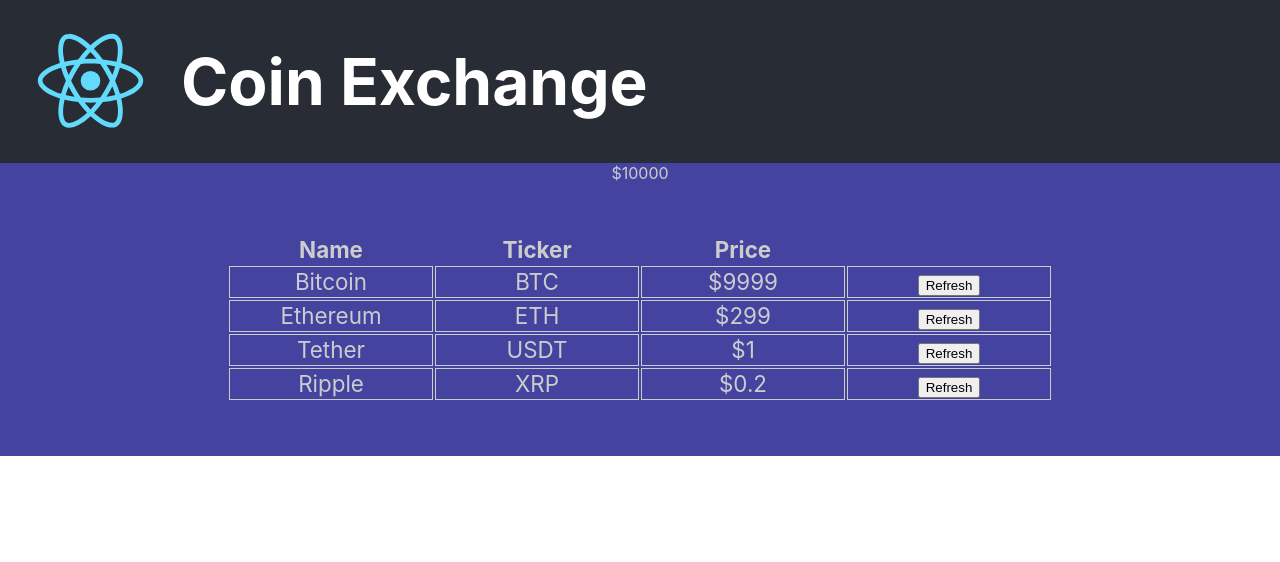
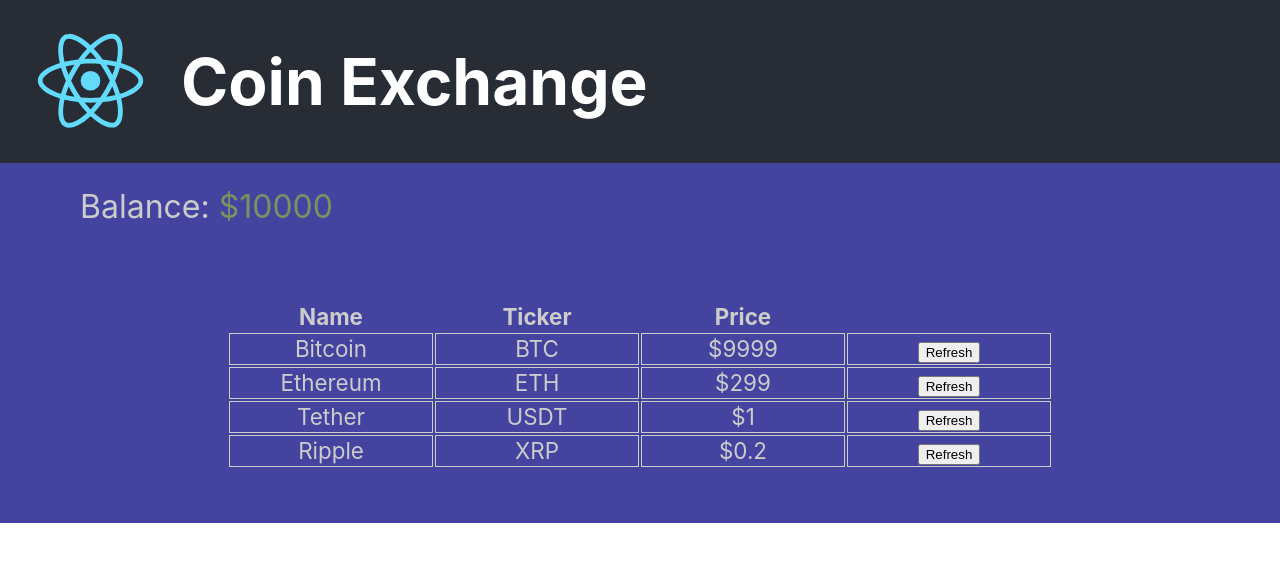
Before and after one commit to Timmy-Bergkvist/coin-exchange, a React (Create React App) app: page / in a window 1280 px wide. Shown: the top 562 px of the page. Built offline with nearby package versions, Linux system fonts and the light colour scheme.

Commit message:
styled components update

```diff
--- a/package.json
+++ b/package.json
@@ -8,7 +8,8 @@
     "@testing-library/user-event": "^7.2.1",
     "react": "^16.13.1",
     "react-dom": "^16.13.1",
-    "react-scripts": "3.4.3"
+    "react-scripts": "3.4.3",
+    "styled-components": "^5.2.0"
   },
   "scripts": {
     "start": "react-scripts start",
--- a/src/components/AccountBalance/AccountBalance.jsx
+++ b/src/components/AccountBalance/AccountBalance.jsx
@@ -1,13 +1,21 @@
 
 import React, { Component } from 'react'
 import PropTypes from 'prop-types';
+import './accountbalance.css';
+import styled from 'styled-components';
+
+const Section = styled.section`
+    font-size: 2rem;
+    text-align: left;
+    padding: 1.5rem 0 1.5rem 5rem;
+`;
 
 export default class AccountBalance extends Component {
     render() {
         return (
-            <section>
-                ${this.props.amount}
-            </section>
+            <Section className="account-balance">
+                Balance: <span> ${this.props.amount} </span>
+            </Section>
         )
     }
 }
--- /dev/null
+++ b/src/components/AccountBalance/accountbalance.css
@@ -0,0 +1,11 @@
+/*
+.account-balance {
+    width: 25vh;
+    font-size: 1.2rem;
+    color: #cccccc;
+    padding: 1rem;
+}
+*/
+span {
+    color: #769460;
+}
--- a/src/components/coin/coin.css
+++ /dev/null
@@ -1,4 +0,0 @@
-.coin-row td {
-    border: 1px solid #cccccc;
-    width: 25vh;
-}
--- a/src/components/coin/coin.jsx
+++ b/src/components/coin/coin.jsx
@@ -1,6 +1,11 @@
 import React, { Component } from 'react'
-import './coin.css';
 import PropTypes from 'prop-types';
+import styled from 'styled-components';
+
+const Td = styled.td`
+    border: 1px solid #cccccc;
+    width: 25vh;
+`;
 
 export default class coin extends Component {
     constructor(props) {
@@ -37,15 +42,15 @@ export default class coin extends Component {
    }
     render() {
         return (
-            <tr className="coin-row">
-                <td>{this.props.name}</td>
-                <td>{this.props.ticker}</td>
-                <td>${this.state.price}</td>
-                <td>
+            <tr>
+                <Td>{this.props.name}</Td>
+                <Td>{this.props.ticker}</Td>
+                <Td>${this.state.price}</Td>
+                <Td>
                     <form action="#" method="POST">
                         <button onClick={this.handleClick}>Refresh</button>
                     </form>
-                </td>
+                </Td>
             </tr>
         );
     }
```
Also changed, not shown: 1 other file (tests, documents, lock files or other folders).
